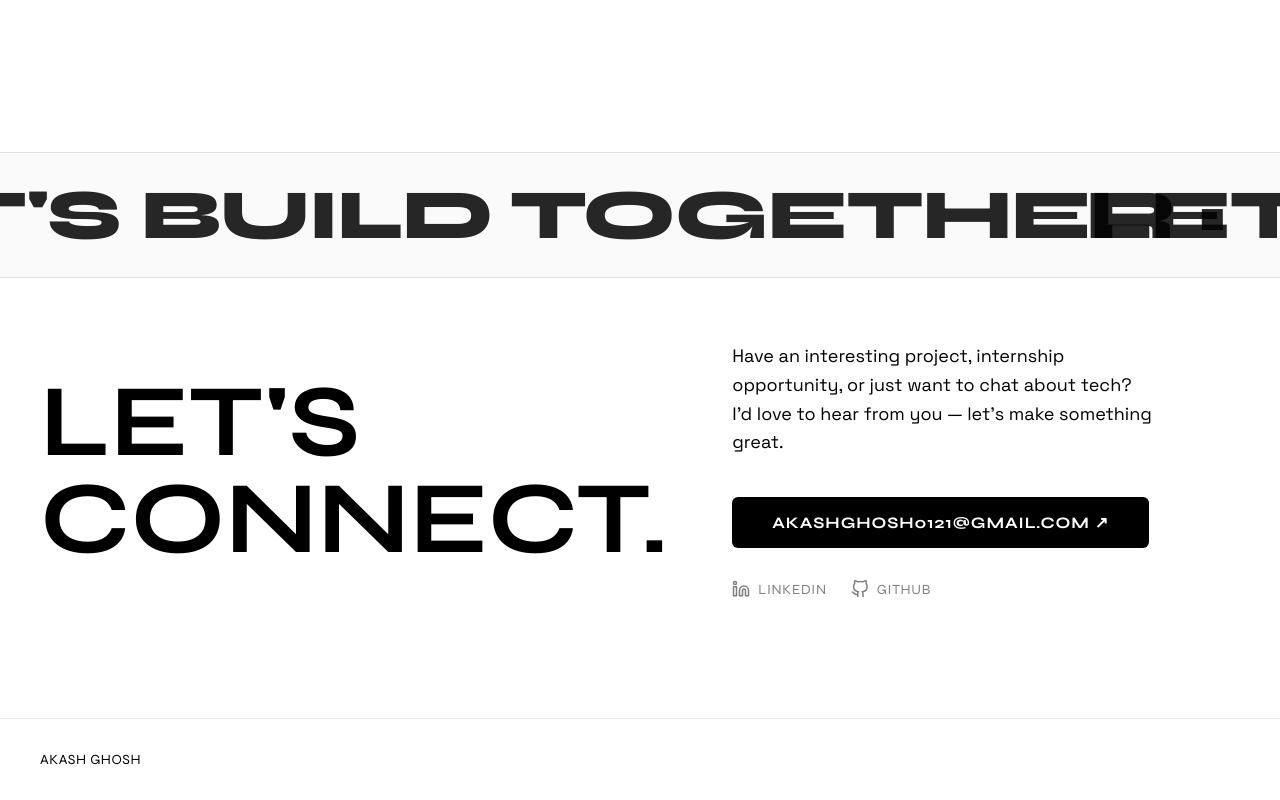
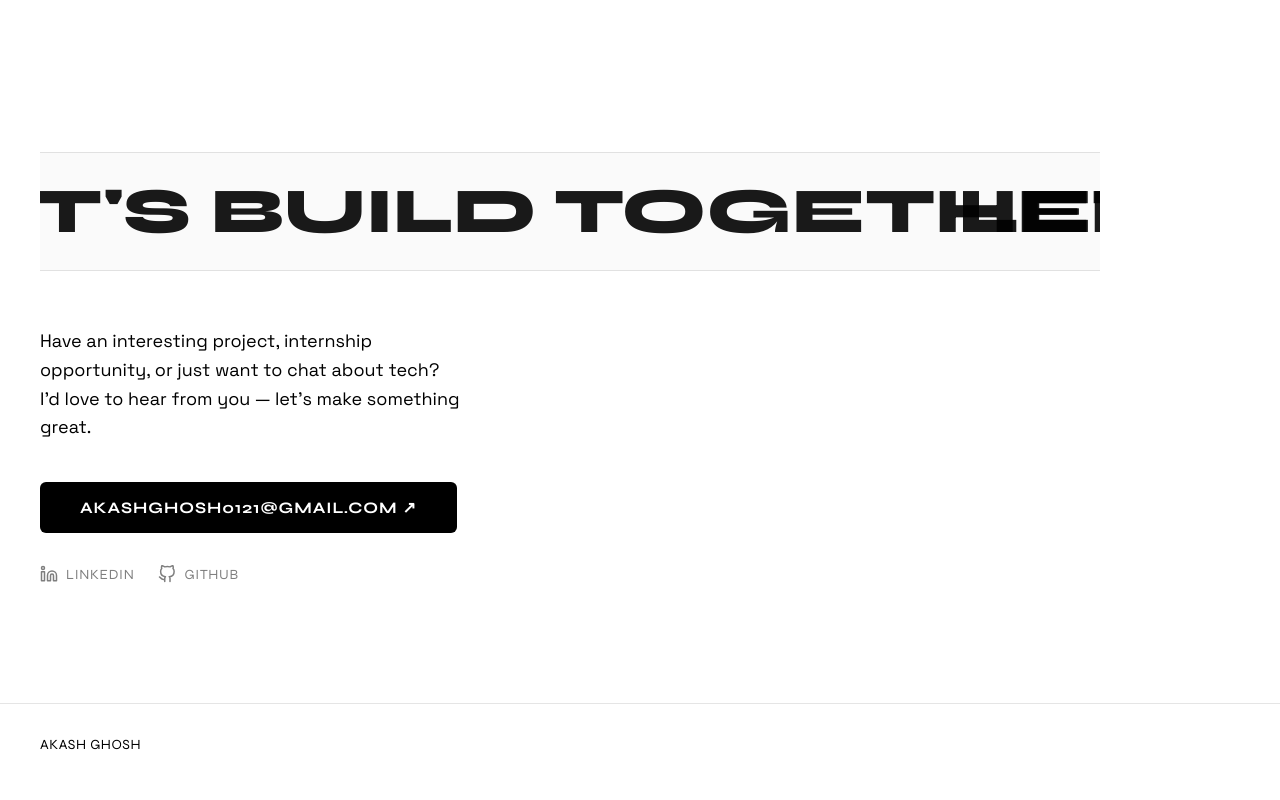
Before and after one commit to Akash-regno/portfolio, a React (Vite) app: page / in a window 1280 px wide. Shown: the part 4923-5723 px from the top of the page. Built offline with nearby package versions, Linux system fonts and the light colour scheme.

Commit message:
fix: remove static Let's Connect text and restrict marquee width to prevent navbar overlap

```diff
--- a/src/components/Contact.jsx
+++ b/src/components/Contact.jsx
@@ -1,9 +1,10 @@
 export default function Contact() {
-  const marqueeItems = Array(6).fill("LET'S BUILD TOGETHER • ")
+  const marqueeItems = Array(8).fill("LET'S BUILD TOGETHER • ")
 
   return (
     <section className="contact-sec" id="contact">
-      <div className="contact-marquee-wrapper reveal">
+      <div className="wrapper">
+        <div className="contact-marquee-container reveal">
           <div className="contact-marquee-track">
             {marqueeItems.map((text, i) => (
               <span key={i} className="contact-marquee-item">{text}</span>
@@ -14,15 +15,8 @@ export default function Contact() {
           </div>
         </div>
 
-      <div className="wrapper">
-        <div className="contact-inner">
-          <div className="contact-left">
-            <h2 className="contact-heading reveal">
-              Let&apos;s<br />Connect.
-            </h2>
-          </div>
-
-          <div className="contact-right">
+        <div className="contact-inner" style={{ marginTop: '3.5rem' }}>
+          <div className="contact-right" style={{ maxWidth: '600px' }}>
             <p className="contact-desc reveal reveal-delay-1">
               Have an interesting project, internship opportunity, or just want to chat about tech?
               I&apos;d love to hear from you — let&apos;s make something great.
--- a/src/index.css
+++ b/src/index.css
@@ -1227,17 +1227,13 @@ button {
   overflow-x: hidden;
 }
 
-.contact-marquee-wrapper {
-  width: 100vw;
-  position: relative;
-  left: 50%;
-  right: 50%;
-  margin-left: -50vw;
-  margin-right: -50vw;
+.contact-marquee-container {
+  width: 100%;
+  max-width: calc(100vw - 220px);
   overflow: hidden;
   white-space: nowrap;
   padding: 1.25rem 0;
-  margin-bottom: 4rem;
+  margin-bottom: 2.5rem;
   border-top: var(--border);
   border-bottom: var(--border);
   user-select: none;
@@ -1247,19 +1243,28 @@ button {
 .contact-marquee-track {
   display: inline-flex;
   white-space: nowrap;
-  animation: marquee-right-to-left 22s linear infinite;
+  animation: marquee-right-to-left 25s linear infinite;
   will-change: transform;
 }
 
 .contact-marquee-item {
-  font-family: var(--font-heading);
-  font-size: clamp(2rem, 5.5vw, 5rem);
+  display: inline-block;
+  white-space: nowrap;
+  flex-shrink: 0;
+  font-family: var(--font-heading);
+  font-size: clamp(2rem, 5vw, 4.5rem);
   font-weight: 800;
   text-transform: uppercase;
-  letter-spacing: -0.02em;
-  padding-right: 1.5rem;
+  letter-spacing: 0;
+  padding-right: 2rem;
   color: var(--black);
-  opacity: 0.85;
+  opacity: 0.9;
+}
+
+@media (max-width: 820px) {
+  .contact-marquee-container {
+    max-width: 100%;
+  }
 }
 
 @keyframes marquee-right-to-left {
```
Lines whose indentation alone changed are shown as unchanged.
